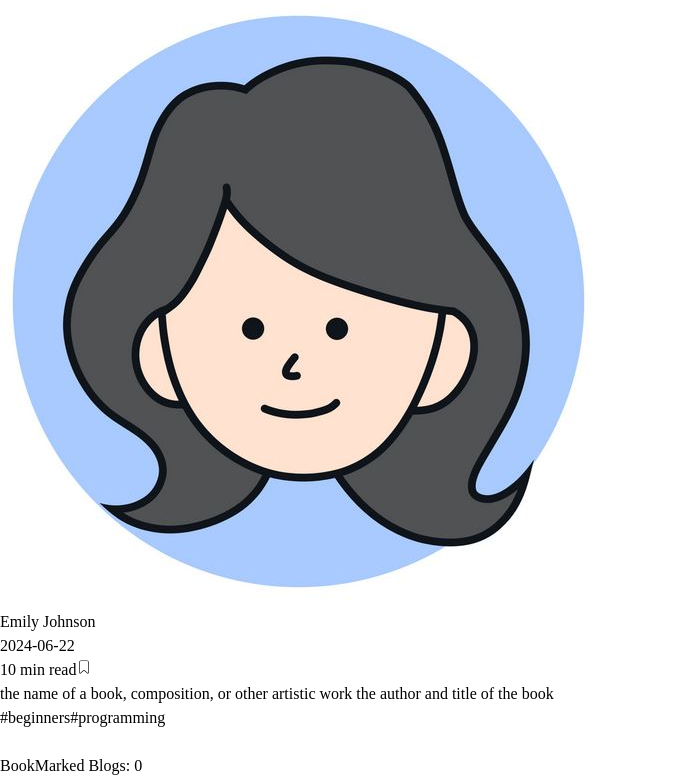
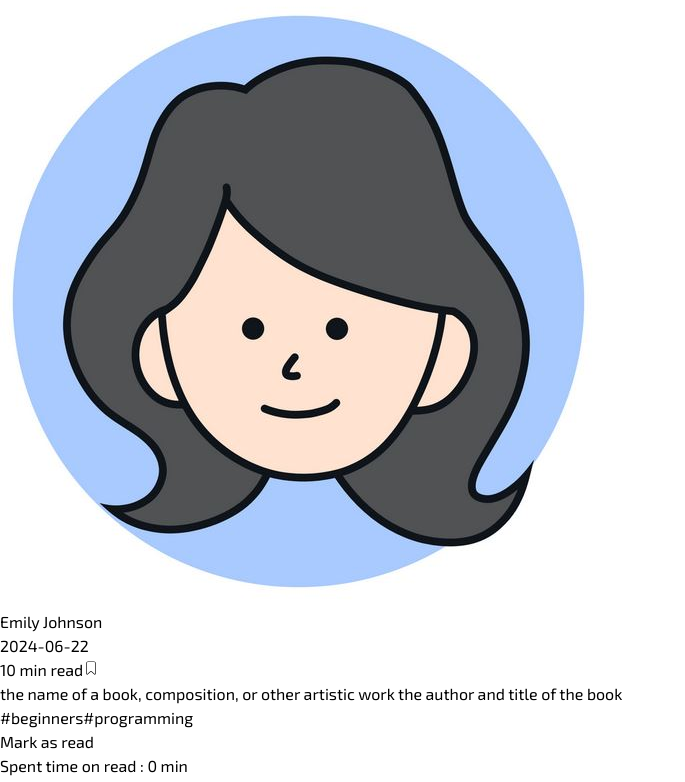
Before and after one commit to ronichowdhury999/react-knowledge-cafe, a React (Vite) app: page / in a window 1280 px wide. Shown: the part 3084-3866 px from the top of the page, without its empty margins (0-685 px from the left). Built offline with nearby package versions, Linux system fonts and the light colour scheme.

Commit message:
next part bookmark funtionaliti completed

```diff
--- a/src/App.jsx
+++ b/src/App.jsx
@@ -1,24 +1,39 @@
 import { useState } from 'react'
 import './App.css'
 import Blogs from './Components/Blogs/Blogs'
-import BookMark from './Components/Bookmarks/BookMarks'
 import Header from './Components/Headers/Header'
+import BookMarks from './Components/Bookmarks/BookMarks'
 
 
 function App() {
 
   const [bookMarks, setBookMarks] = useState([]);
 
+  const [readingTime, setReadingTime] = useState(0);
+
   const handelAddToBookMark = blog => {
     const newBookMarks = [...bookMarks, blog];
     setBookMarks(newBookMarks);
   }
+
+  const handelMarkAsRead = time => {
+    const newReadingTime = readingTime + time
+    setReadingTime(newReadingTime)
+  }
+
   return (
     <div>
       <Header />
-      <div className='md:flex max-w-7xl mx-auto px-4 md:px-4 lg:px-0'>
-        <Blogs handelAddToBookMark={handelAddToBookMark} />
-        <BookMark bookMarks={bookMarks} />
+      <div className='md:flex max-w-7xl mx-auto px-4 mt-4 md:px-4 lg:px-0'>
+        <Blogs
+          handelAddToBookMark={handelAddToBookMark}
+          handelMarkAsRead={handelMarkAsRead}
+          readingTime={readingTime}
+        />
+        <BookMarks
+        bookMarks={bookMarks}
+        readingTime={readingTime}
+        />
       </div>
     </div>
   )
--- a/src/Components/Blog/Blog.jsx
+++ b/src/Components/Blog/Blog.jsx
@@ -1,7 +1,7 @@
 import PropTypes from 'prop-types';
 import { CiBookmark } from "react-icons/ci";
 
-const Blog = ({ blog, handelAddToBookMark }) => {
+const Blog = ({ blog, handelAddToBookMark,handelMarkAsRead }) => {
   const { title, cover, author, author_img, reading_time, posted_date, hashtags } = blog;
   return (
     <div className='md:mb-20 mb-6'>
@@ -25,14 +25,15 @@ const Blog = ({ blog, handelAddToBookMark }) => {
           hashtags.map((hash, idx) => <span key={idx}><a href="">{hash}</a></span>)
         }
       </p>
-      <button></button>
+      <button onClick={()=>handelMarkAsRead(reading_time)} className='text-purple-700 underline mt-3 text-xl cursor-pointer'>Mark as read</button>
     </div>
   );
 }
 
 Blog.propTypes = {
   blog: PropTypes.object.isRequired,
-  handelAddToBookMark: PropTypes.func.isRequired
+  handelAddToBookMark: PropTypes.func.isRequired,
+  handelMarkAsRead: PropTypes.func.isRequired
 }
 
 export default Blog;
--- a/src/Components/Blogs/Blogs.jsx
+++ b/src/Components/Blogs/Blogs.jsx
@@ -3,7 +3,7 @@ import { useState } from "react"
 import Blog from "../Blog/Blog";
 import PropTypes from 'prop-types';
 
-const Blogs = ({handelAddToBookMark}) => {
+const Blogs = ({handelAddToBookMark,handelMarkAsRead}) => {
 
     const [blogs,setBlogs] =useState([]);
 
@@ -17,13 +17,17 @@ const Blogs = ({handelAddToBookMark}) => {
   return (
     <div className="md:w-2/3">
        {
-        blogs.map(blog => <Blog handelAddToBookMark={handelAddToBookMark} key={blog.id} blog={blog} />)
+        blogs.map(blog => <Blog
+          handelAddToBookMark={handelAddToBookMark}
+          handelMarkAsRead={handelMarkAsRead}
+          key={blog.id} blog={blog} />)
        }
     </div>
   )
 }
 Blogs.propTypes={
-  handelAddToBookMark:PropTypes.func.isRequired
+  handelAddToBookMark:PropTypes.func.isRequired,
+  handelMarkAsRead: PropTypes.func.isRequired
 }
 
 export default Blogs
--- a/src/Components/Bookmark/BookMark.jsx
+++ b/src/Components/Bookmark/BookMark.jsx
@@ -4,8 +4,10 @@ import PropTypes from 'prop-types'
 const BookMark = ({ bookMark }) => {
   console.log(bookMark);
   return (
-    <div className='p-4'>
-    <h3 className='text-xl'>{bookMark.title}</h3>
+    <div>
+      <div className='p-4'>
+        <h3 className='text-xl'>{bookMark.title}</h3>
+      </div>
     </div>
   )
 }
--- a/src/Components/Bookmarks/BookMarks.jsx
+++ b/src/Components/Bookmarks/BookMarks.jsx
@@ -1,8 +1,12 @@
 import PropTypes from 'prop-types';
 import BookMark from '../BookMark/BookMark';
-const BookMarks = ({ bookMarks }) => {
+const BookMarks = ({ bookMarks,readingTime }) => {
   return (
-    <div className="md:w-1/3 ml-8">
+
+    <div className="md:w-1/3 ml-14">
+      <div className='p-4 mb-10'>
+      <h3 className='text-3xl'>Spent time on read : <span className='bg-red-600'>{readingTime}</span> min</h3>
+      </div>
       <h1 className="text-3xl">BookMarked Blogs: {bookMarks?.length}</h1>
       <div>
         {
@@ -14,6 +18,7 @@ const BookMarks = ({ bookMarks }) => {
 }
 
 BookMarks.propTypes = {
-  bookMarks: PropTypes.array.isRequired
+  bookMarks: PropTypes.array.isRequired,
+  readingTime :PropTypes.number.isRequired
 }
 export default BookMarks
--- a/src/index.css
+++ b/src/index.css
@@ -1,8 +1,9 @@
+@import url('https://fonts.googleapis.com/css2?family=Exo+2:ital,wght@0,100..900;1,100..900&family=Lato:ital,wght@0,100;0,300;0,400;0,700;0,900;1,100;1,400;1,700;1,900&display=swap');
 @tailwind base;
 @tailwind components;
 @tailwind utilities;
-@import url('https://fonts.googleapis.com/css2?family=Exo+2:ital,wght@0,100..900;1,100..900&family=Lato:ital,wght@0,100;0,300;0,400;0,700;0,900;1,100;1,400;1,700;1,900&display=swap');
 
-body{
-    font-family:'Exo 2','sans-serif';
+
+body {
+    font-family: 'Exo 2', 'sans-serif';
 }
```
Also changed, not shown: 1 other file (tests, documents, lock files or other folders).
